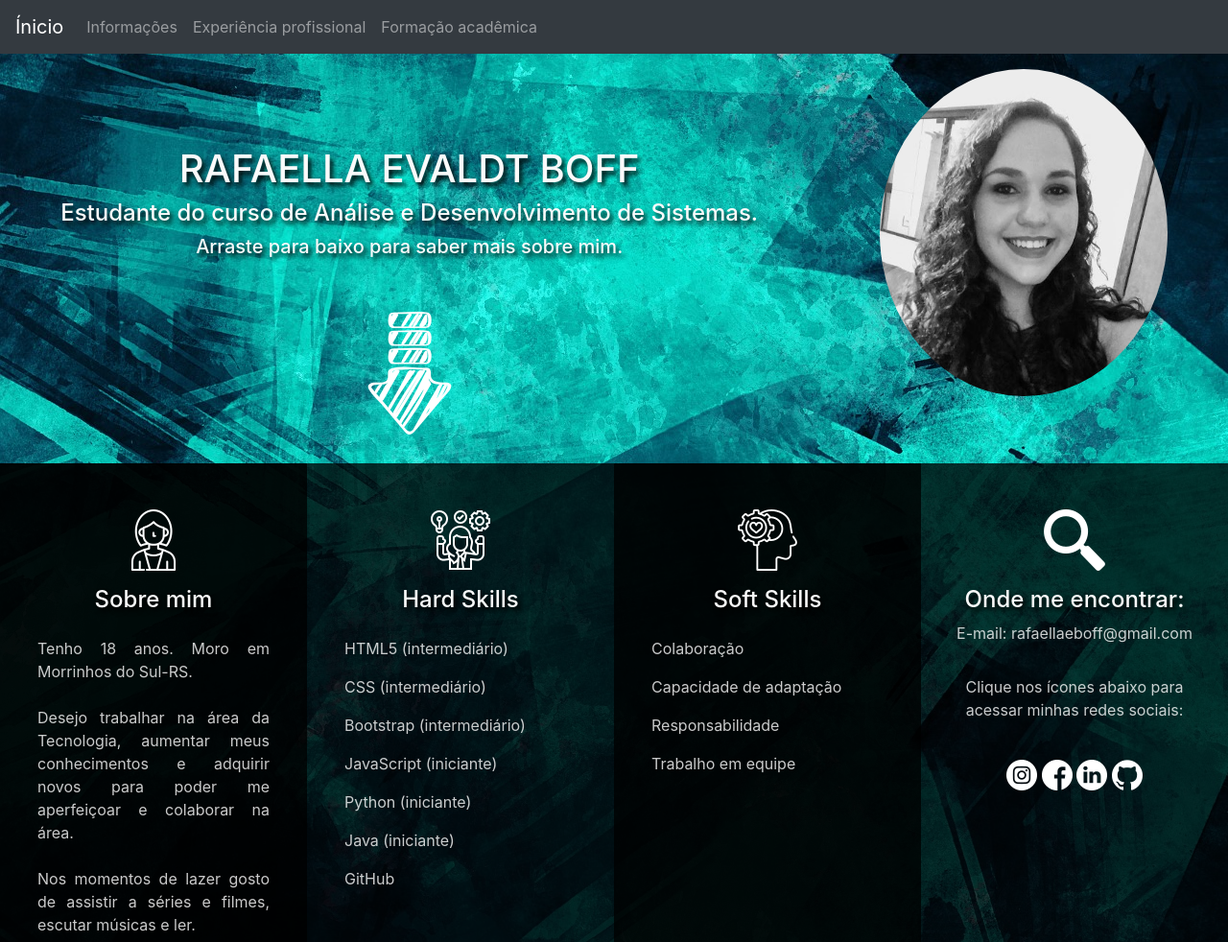
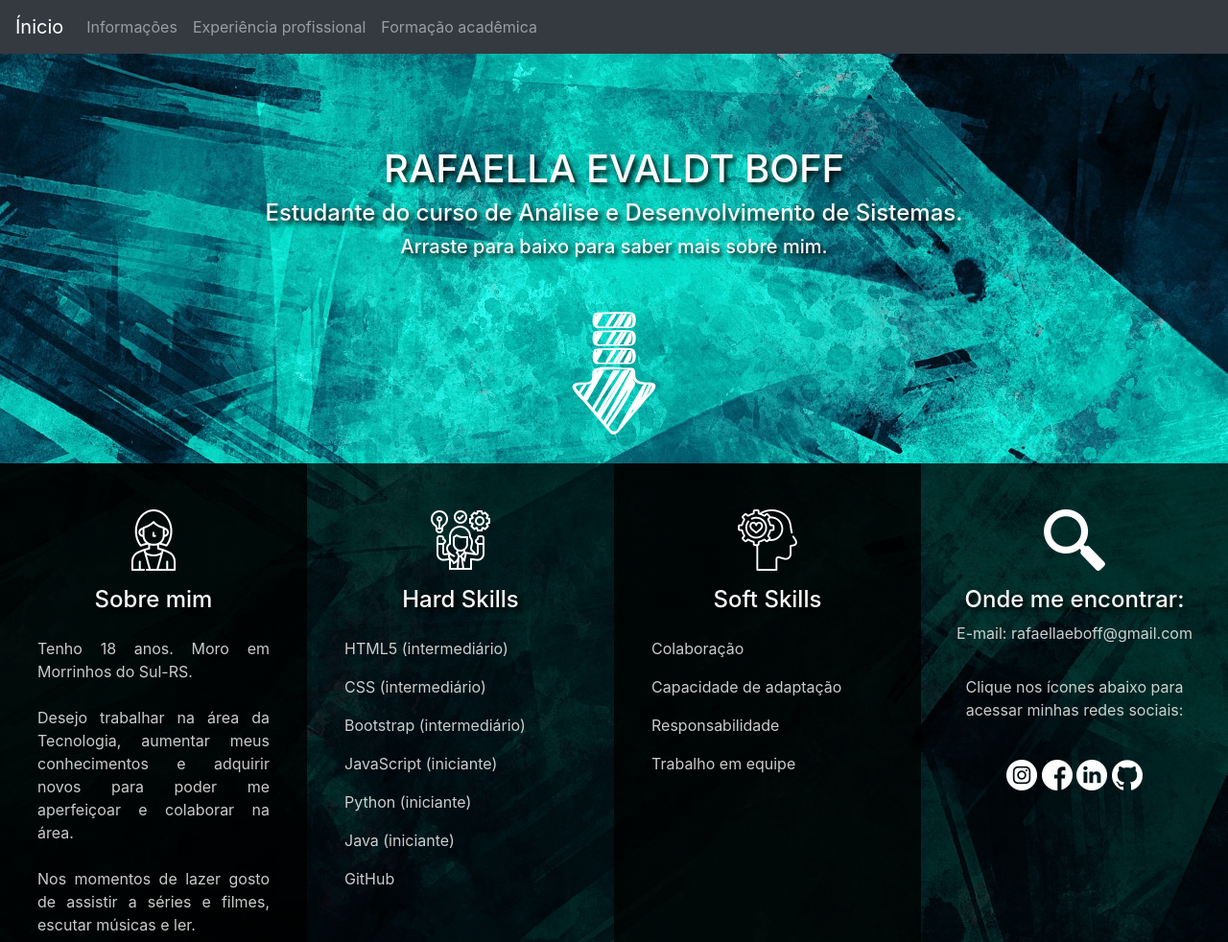
Before and after one commit to rafaellaevboff/Curriculo, a plain HTML site: page index.html in a window 1280 px wide. Shown: the top 982 px of the page at 96% size. Drawn offline with nearby package versions, Linux system fonts and the light colour scheme.

Commit message:
aperfeiçoando

```diff
--- a/index.html
+++ b/index.html
@@ -32,14 +32,11 @@
 
     <header class="container-fluid" id="inicio">
         <div class="row mt-4">
-            <div class="col-md-8 apresentacao">
+            <div class="col-md-12 apresentacao">
                 <h1>RAFAELLA EVALDT BOFF</h1>
                 <h4>Estudante do curso de Análise e Desenvolvimento de Sistemas.</h4>
                 <h5>Arraste para baixo para saber mais sobre mim.</h5>
                 <img class="pt-5 mx-auto d-block" src="./IMG/seta-para-baixo.png" alt="">
-            </div>
-            <div class="col-md-4">
-                <img class="rounded-circle mx-auto d-block py-5 imagem" src="./IMG/arquivoPessoal.jpg" alt="">
             </div>
      </div>
     </header>
--- a/style.css
+++ b/style.css
@@ -84,7 +84,3 @@ footer{
     background-color: rgba(0, 0, 0, 0.905);
     color: white;
 }
-
-.imagem{
-    max-width: 300px;
-}
```
Also changed, not shown: IMG/arquivoPessoal.jpg (deleted).
